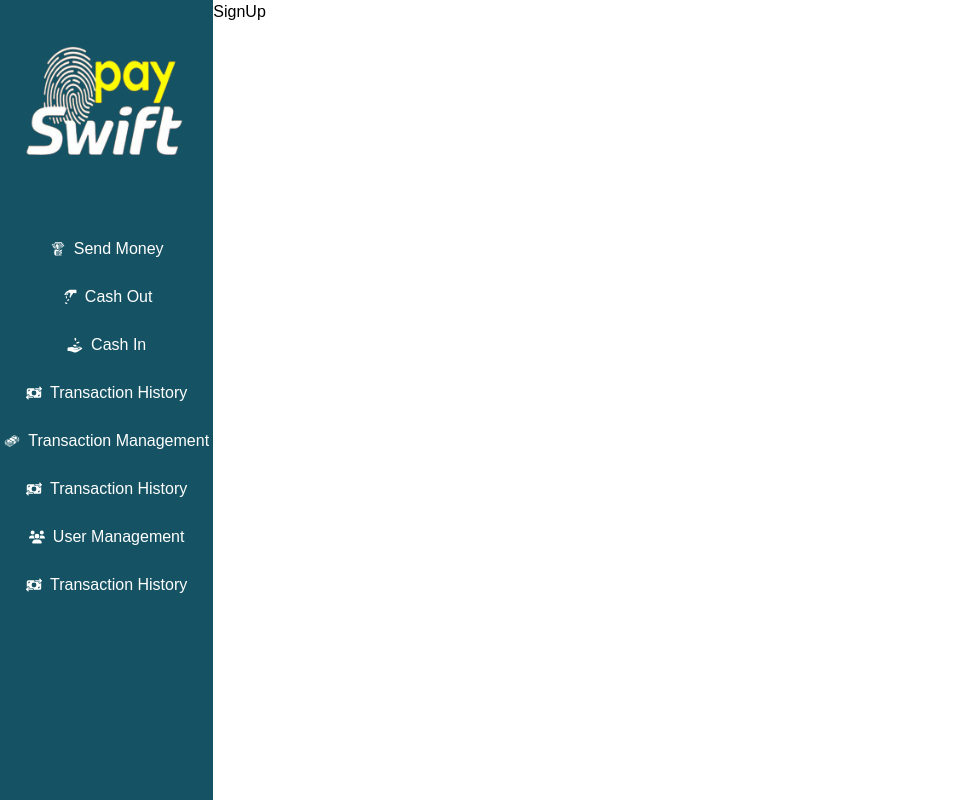
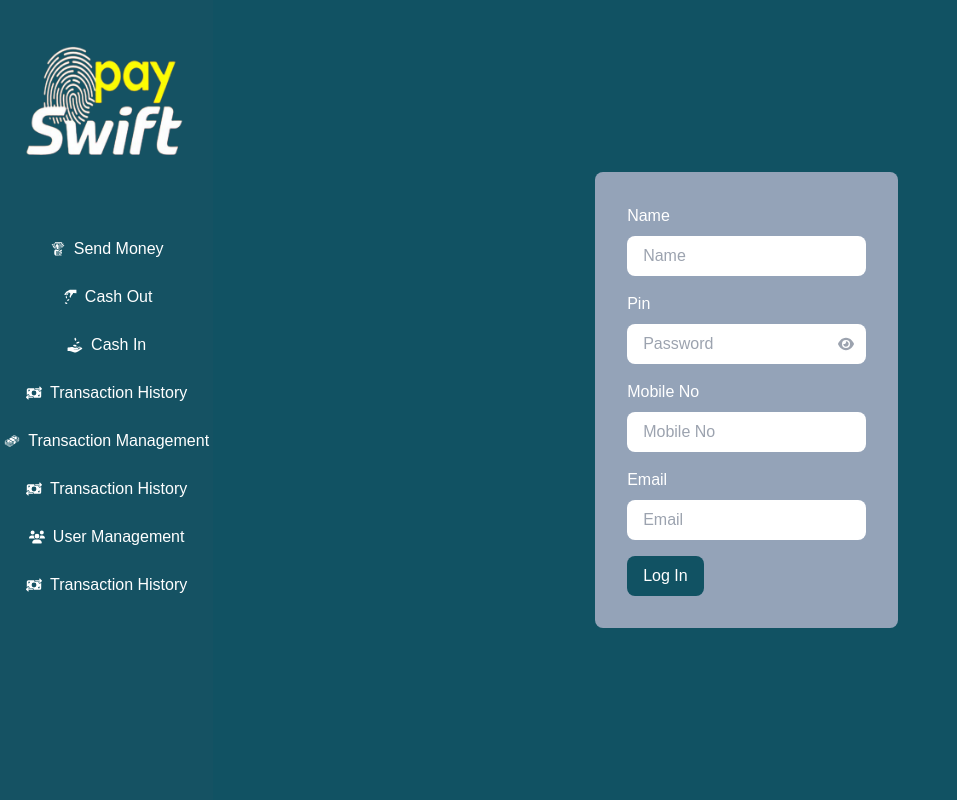
Before and after one commit to Md-Rashedul-Islam-Rajib/pay-swift, a React (Vite) app: page /signup in a window 1280 px wide. Shown: the whole page, without its empty margins (0-957 px from the left). Built offline with nearby package versions, Linux system fonts and the light colour scheme.

Commit message:
signup page modified

```diff
--- a/src/pages/SignUp.jsx
+++ b/src/pages/SignUp.jsx
@@ -1,11 +1,110 @@
-import React from 'react';
+import React, { useState } from "react";
+import { useForm } from "react-hook-form";
+import { FaEye, FaEyeSlash } from "react-icons/fa6";
 
 const SignUp = () => {
-    return (
-        <div>
-            SignUp
-        </div>
-    );
+  const [showPassword, setShowPassword] = useState(false);
+
+  const {
+    register,
+    handleSubmit,
+    formState: { errors },
+    reset,
+  } = useForm();
+
+  const onSubmit = (data) => {
+    console.log(data);
+  };
+
+  return (
+    <section className=" bg-[#115263] h-full">
+      <div className="flex justify-center items-center h-full">
+        <form
+          onSubmit={handleSubmit(onSubmit)}
+          className="bg-slate-400 p-8 rounded-lg text-white"
+        >
+          <div>
+            <p className="mb-2">Name</p>
+            <label className="input input-bordered flex items-center gap-2 mb-2 md:mb-4">
+              <input
+                type="name"
+                className="grow border-0 text-black py-2 px-4 rounded-lg"
+                placeholder="Name"
+                {...register("name", { required: true })}
+              />
+              {errors.name && (
+                <span className="text-red-600 text-sm">Name is required</span>
+              )}
+            </label>
+          </div>
+
+          <div className="relative">
+            <p className="mb-2">Pin</p>
+            <label className="input input-bordered flex items-center gap-2 mb-2 md:mb-4">
+              <input
+                type={showPassword ? "number" : "password"}
+                className="grow border-0 text-black py-2 px-4 rounded-lg"
+                placeholder="Password"
+                {...register("pin", { required: true })}
+              />
+              <span
+                onClick={() => {
+                  setShowPassword(!showPassword);
+                }}
+                className="absolute right-3 top-11 text-gray-400"
+              >
+                {showPassword ? <FaEyeSlash /> : <FaEye />}
+              </span>
+              {errors.password && (
+                <span className="text-red-600 text-sm">
+                  Password is required
+                </span>
+              )}
+            </label>
+          </div>
+
+          <div>
+            <p className="mb-2">Mobile No</p>
+            <label className="input input-bordered flex items-center gap-2 mb-2 md:mb-4">
+              <input
+                type="number"
+                className="grow border-0 text-black py-2 px-4 rounded-lg"
+                placeholder="Mobile No"
+                {...register("mobile", { required: true })}
+              />
+              {errors.email && (
+                <span className="text-red-600 text-sm">
+                  Mobile No is required
+                </span>
+              )}
+            </label>
+          </div>
+
+          <div>
+            <p className="mb-2">Email</p>
+            <label className="input input-bordered flex items-center gap-2 mb-2 md:mb-4">
+              <input
+                type="email"
+                className="grow border-0 text-black py-2 px-4 rounded-lg"
+                placeholder="Email"
+                {...register("email", { required: true })}
+              />
+              {errors.email && (
+                <span className="text-red-600 text-sm">Email is required</span>
+              )}
+            </label>
+          </div>
+
+          <div>
+            <button className="btn text-white bg-[#115263] px-4 py-2 rounded-lg">
+              Log In
+            </button>
+          </div>
+          {/* <button className='text-[#155263] font-semibold my-4' type='button' onClick={toggleInput}>Use {showEmail ? "Mobile Number" : "Email"} Instead</button> */}
+        </form>
+      </div>
+    </section>
+  );
 };
 
 export default SignUp;
```
